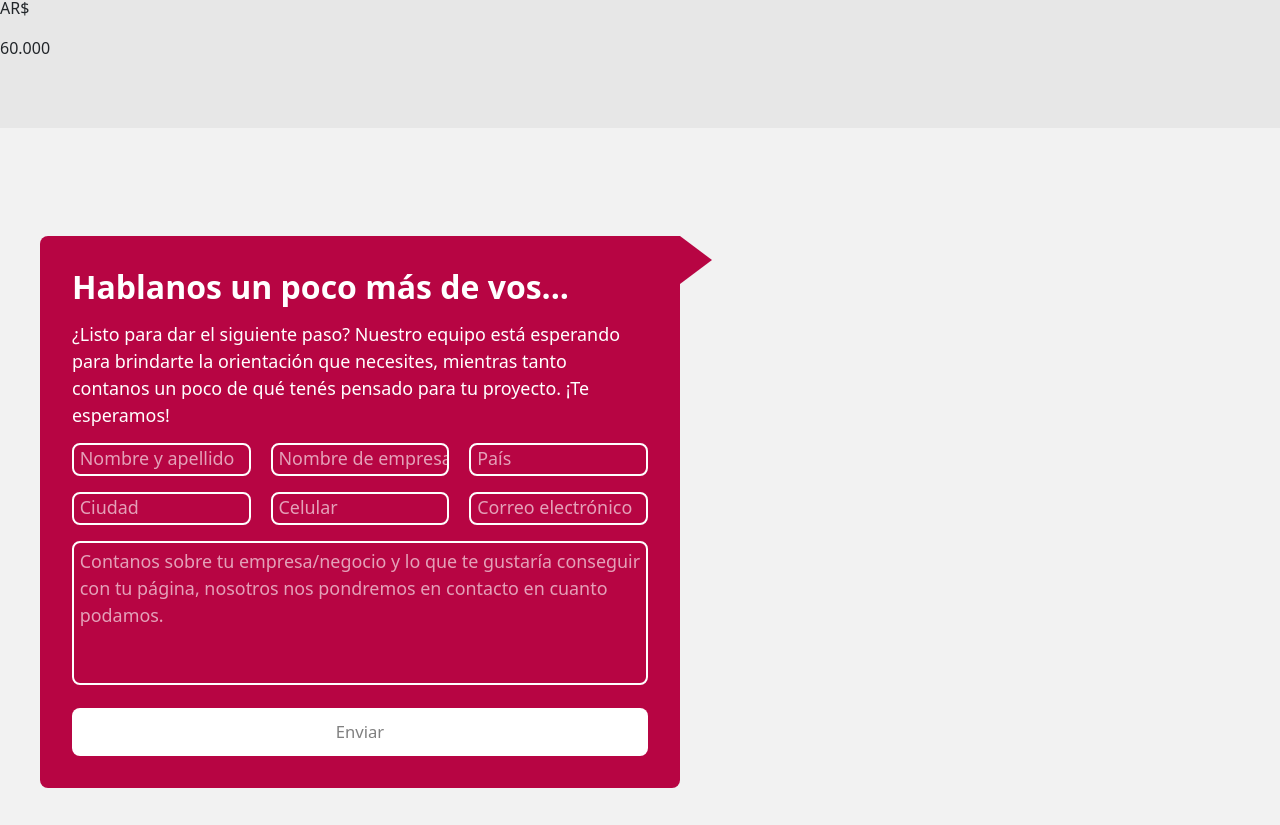
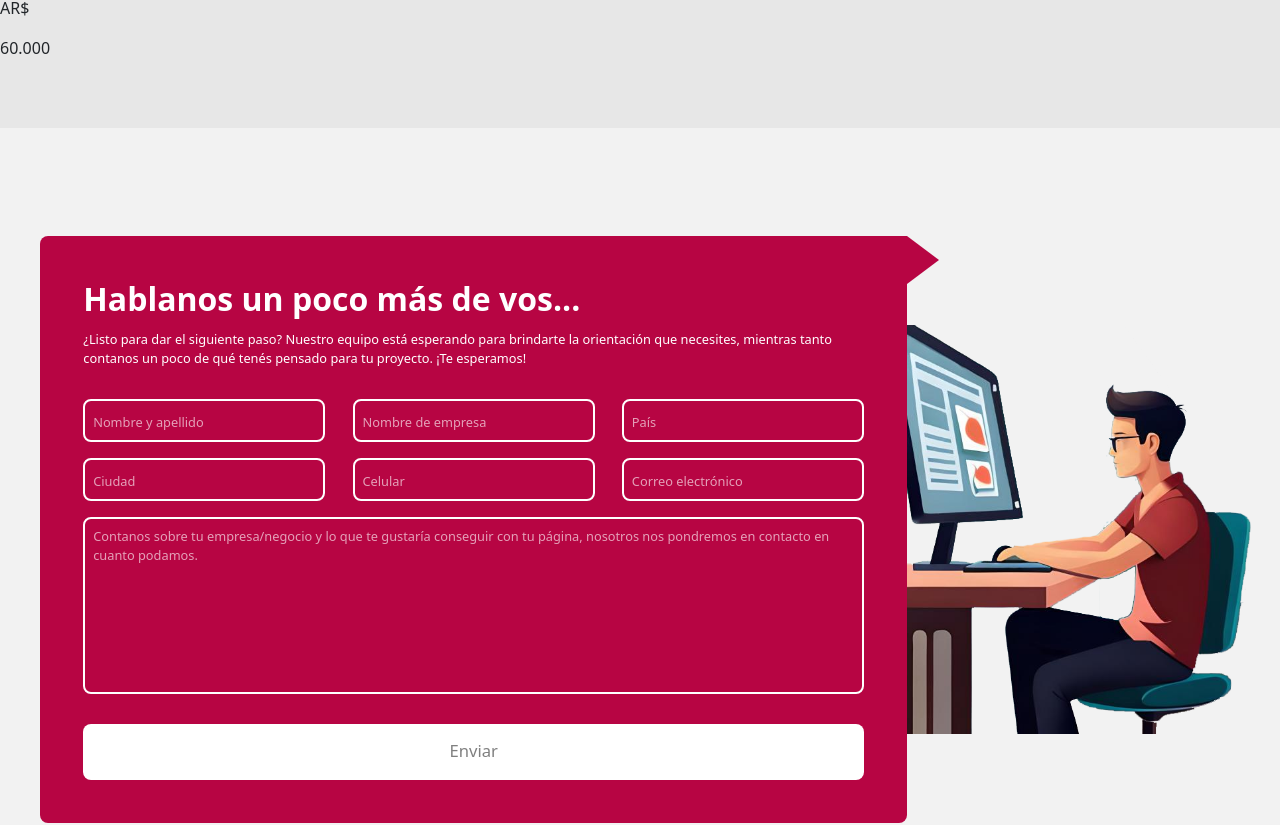
Before and after one commit to dileo24/portafolioGP, a React (Create React App) app in the folder client/: page / in a window 1280 px wide. Shown: the part 3413-4238 px from the top of the page. Built offline with nearby package versions, Linux system fonts and the light colour scheme.

Commit message:
arreglar img de contacto

```diff
--- a/client/src/components/Contacto.jsx
+++ b/client/src/components/Contacto.jsx
@@ -1,11 +1,11 @@
 // Joaco
 
 import React from "react";
+import persona from "../multimedia/persona.png";
 
 export default function Contacto() {
   return (
     <section className="contactoContainer" id="contacto">
-      <span></span>
       <div className="formContainer">
         <form
           action="https://formsubmit.co/gopagearg@gmail.com"
@@ -91,6 +91,9 @@ export default function Contacto() {
           </div>
         </form>
       </div>
+      <div className="imagen">
+        <img src={persona} alt="persona" />
+      </div>
     </section>
   );
 }
--- a/client/src/styles/components/_contacto.scss
+++ b/client/src/styles/components/_contacto.scss
@@ -1,13 +1,19 @@
 .contactoContainer {
   display: flex;
-  flex-direction: column;
   align-items: center;
   justify-content: flex-start;
   padding: 8.5% 0;
 
+  .imagen {
+    width: 30%;
+    padding-right: 2%;
+    img {
+      width: 100%;
+    }
+  }
   .formContainer {
     position: relative;
-    width: 50%;
+    width: 70%;
     margin-left: 5vh;
     border-radius: 0.5rem 0 0.5rem 0.5rem;
     background-color: $magenta;
@@ -36,9 +42,9 @@
           margin-bottom: none;
         }
         .parrafo {
-          margin-top: 2.5%;
-          font-size: $descrSize;
-          margin-bottom: 2.5%;
+          margin-top: 1.5%;
+          font-size: 1vw;
+          margin-bottom: 4%;
         }
       }
       .inputS {
@@ -64,7 +70,7 @@
           }
           input::placeholder {
             color: rgba(255, 255, 255, 0.623);
-            font-size: $descrSize;
+            font-size: 1vw;
           }
           .celIn::-webkit-inner-spin-button,
           .no-arrows::-webkit-outer-spin-button {
@@ -84,7 +90,7 @@
         }
         textarea::placeholder {
           color: rgba(255, 255, 255, 0.623);
-          font-size: $descrSize;
+          font-size: 1vw;
         }
         .btnEnviar {
           background-color: white;
--- a/client/src/styles/components/_planes.scss
+++ b/client/src/styles/components/_planes.scss
@@ -136,7 +136,6 @@
         button:hover {
           background-color: $magenta;
           color: white;
-          border: 1.5px solid $magenta;
         }
         .ORObtn {
           background-color: $magenta;
```
Also changed, not shown: client/src/multimedia/persona.png.
